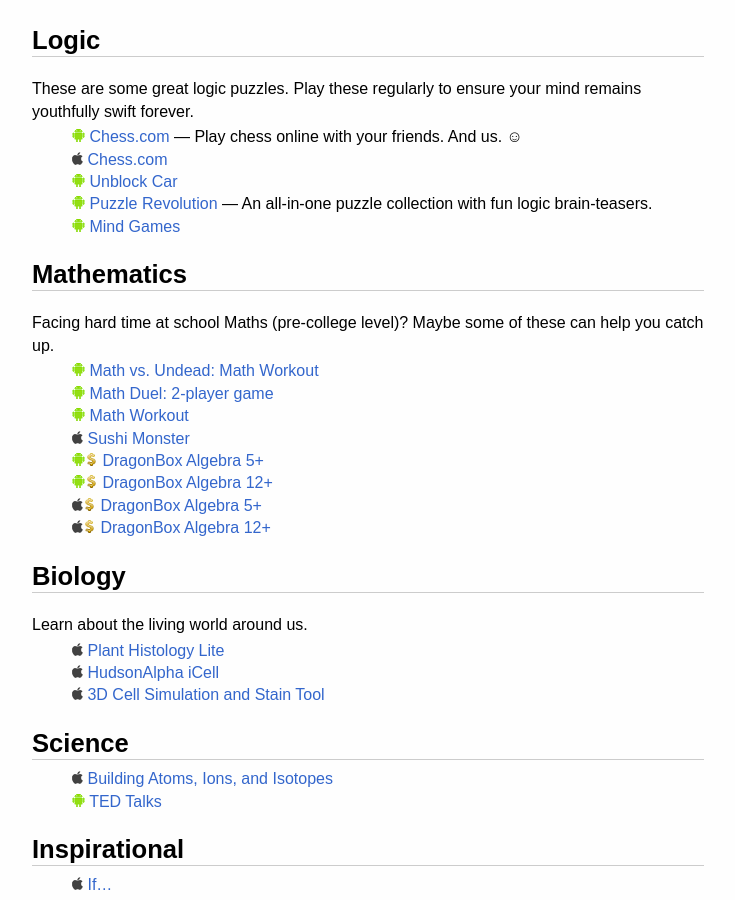
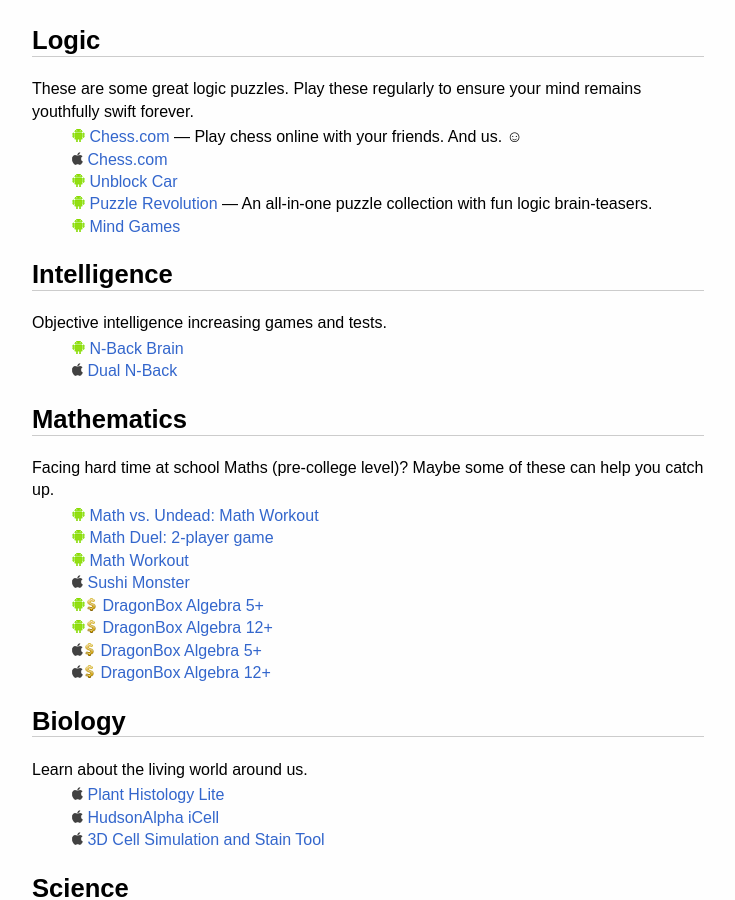
Before and after one commit to CoderDojoSI/course, a Jekyll site: the page built from educational-mobile-games.md, in a window 1280 px wide and 900 px high, scrolled down 719 px. Shown: the whole window, without its empty margins (272-1007 px from the left). Built offline with Jekyll 4.4.1, drawn with Linux system fonts in a browser that asks for light colours; nearby versions of some CDN libraries; Markdown is read by kramdown in place of the engine named in the settings.

Commit message:
Add N-back intelligence games

```diff
--- a/educational-mobile-games.md
+++ b/educational-mobile-games.md
@@ -42,6 +42,13 @@ mind remains youthfully swift forever.
 * ![][a] [Unblock Car](https://play.google.com/store/apps/details?id=com.ruanshaomin.game)
 * ![][a] [Puzzle Revolution](https://play.google.com/store/apps/details?id=com.stanleylam.puzzle_revolution) — An all-in-one puzzle collection with fun logic brain-teasers.
 * ![][a] [Mind Games](https://play.google.com/store/apps/details?id=com.oxothuk.worldpuzzle)
+
+Intelligence
+------------
+Objective intelligence increasing games and tests.
+
+* ![][a] [N-Back Brain](https://play.google.com/store/apps/details?id=phuc.entertainment.dualnback)
+* ![][i] [Dual N-Back](https://itunes.apple.com/us/app/dual-n-back/id512296400?mt=8)
 
 Mathematics
 -----------
```
